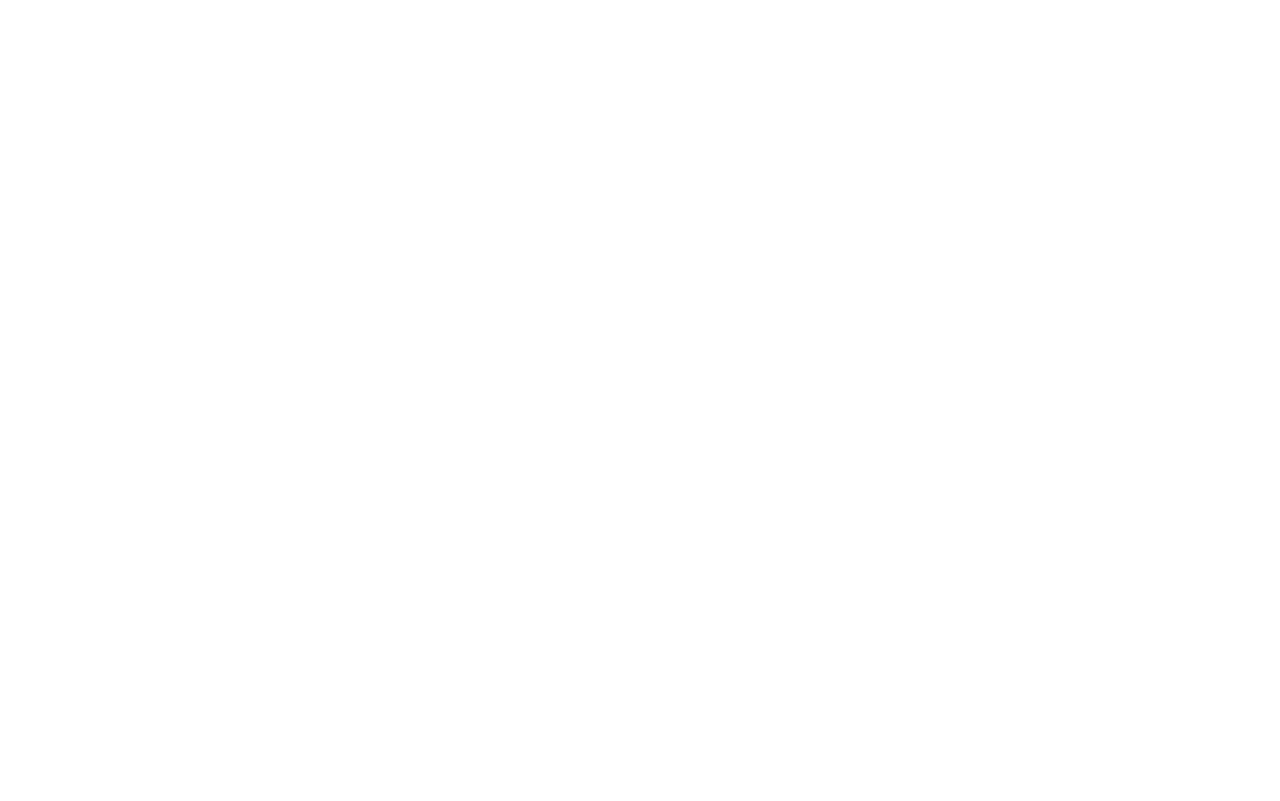
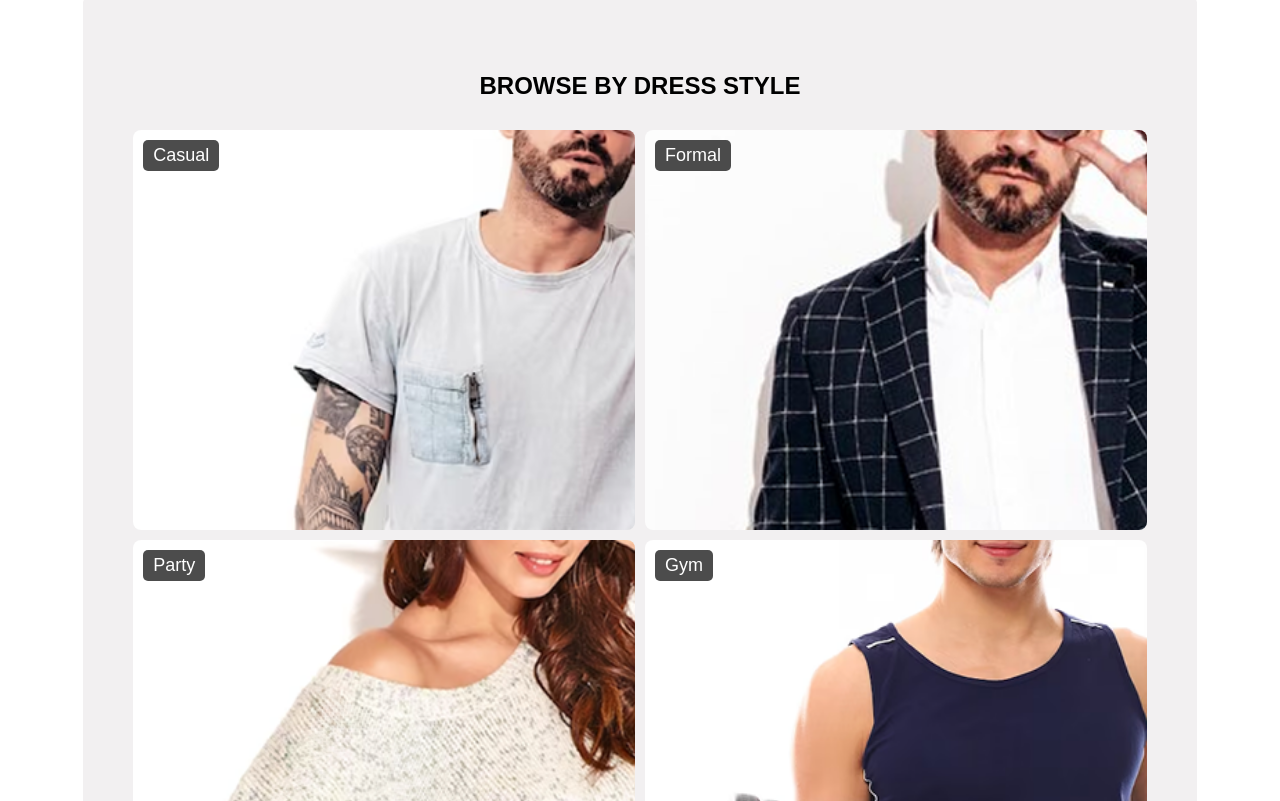
Before and after one commit to webbyahtisham/Ecommerce-website, a React (Vite) app: page / in a window 1280 px wide. Shown: the part 2139-2940 px from the top of the page. Before the commit the page ends 2081 px from the top, so only its background shows below. Built offline with nearby package versions, Linux system fonts and the light colour scheme.

Commit message:
Dress stle section completed with responsiveness

```diff
--- a/src/App.css
+++ b/src/App.css
@@ -253,15 +253,19 @@
     transition: all 0.1s ease-in-out;
 
 }
+
 .img-wrapper:hover .add-to-cart {
     bottom: 10px;
 }
-.add-to-cart:hover{
+
+.add-to-cart:hover {
     background-color: white;
 }
-.add-to-cart:hover.add-to-cart i{
+
+.add-to-cart:hover.add-to-cart i {
     color: #000;
 }
+
 .cat-title {
     font-size: 16px;
     font-weight: 600;
@@ -319,3 +323,93 @@
 
 
 /*Category  end*/
+
+/* Dress style start */
+.dress-style {
+    width: 100%;
+    height: 100%;
+    display: flex;
+    flex-direction: column;
+    align-items: center;
+    justify-content: center;
+    margin-top: 50px;
+}
+
+.dress-style-container1 {
+    background: #F2F0F1;
+    padding: 50px;
+    border-radius: 12px;
+    text-align: center;
+    width: 87%;
+}
+
+.dress-style h2 {
+    font-size: 24px;
+    font-weight: bold;
+    margin: 30px;
+    text-transform: uppercase;
+}
+
+.dress-style-container2 {
+    display: grid;
+    grid-template-columns: repeat(2, 1fr);
+    grid-template-rows: repeat(2, 1fr);
+    gap: 10px;
+}
+
+.dress-style-item {
+    position: relative;
+    overflow: hidden;
+    border-radius: 8px;
+    width: 100%;
+    grid-row: span 2;
+    height: 400px;
+    cursor: pointer;
+}
+
+.dress-style-item img {
+    width: 100%;
+    height: 100%;
+    object-fit: cover;
+    display: block;
+    transition: transform 0.3s ease;
+}
+
+.dress-style-item:hover img {
+    transform: scale(1.05);
+}
+
+
+
+
+
+.dress-style-item span {
+    position: absolute;
+    top: 10px;
+    left: 10px;
+    background: rgba(0, 0, 0, 0.7);
+    color: white;
+    padding: 5px 10px;
+    font-size: 18px;
+    border-radius: 5px;
+}
+
+@media (max-width: 650px) {
+    .dress-style-container1 {
+        padding: 20px;
+    }
+}
+
+@media (max-width: 500px) {
+    .dress-style-container1 {
+        width: 96%;
+    }
+
+    .dress-style-container2 {
+        display: flex;
+        flex-direction: column;
+    }
+}
+
+
+/* Dress style end */
--- a/src/assets/Components/HomePage.jsx
+++ b/src/assets/Components/HomePage.jsx
@@ -7,6 +7,10 @@
 import prada from '../Images/prada.png'
 import ck from '../Images/ck.png'
 import TopSelling from './TopSelling'
+import img15 from '../Images/image 15.png'
+import img16 from '../Images/image 16.png'
+import img17 from '../Images/image 17.png'
+import img18 from '../Images/image 18.png'
 const HomePage = () => {
     return (
         <>
@@ -33,7 +37,30 @@
                     </section>
                 </section>
                 <NewArrival h1={"New arrival"} />
-                <TopSelling h1={"Top selling"}/>
+                <TopSelling h1={"Top selling"} />
+                <section className="dress-style">
+                    <div className="dress-style-container1">
+                        <h2>BROWSE BY DRESS STYLE</h2>
+                        <div className="dress-style-container2">
+                            <div class="dress-style-item">
+                                <img src={img15} alt="Casual" />
+                                <span>Casual</span>
+                            </div>
+                            <div class="dress-style-item">
+                                <img src={img16} alt="Formal" />
+                                <span>Formal</span>
+                            </div>
+                            <div class="dress-style-item">
+                                <img src={img17} alt="Party" />
+                                <span>Party</span>
+                            </div>
+                            <div class="dress-style-item">
+                                <img src={img18} alt="Gym" />
+                                <span>Gym</span>
+                            </div>
+                        </div>
+                    </div>
+                </section>
             </main>
         </>
     )
```
